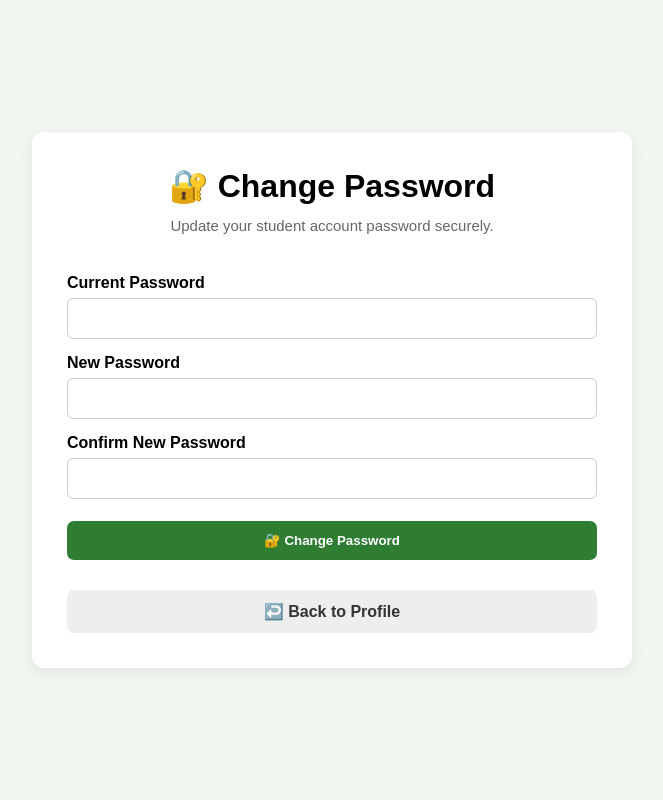
After one commit to yashika-sv/Eco-Campus-Tracker, a Flask app: template templates/change_password.html in a window 1280 px wide. The commit adds this page. Shown: the whole page, without its empty margins (308-971 px from the left). Run offline with Flask 3, Linux system fonts and the light colour scheme; the template is opened without the code that fills it, so the values that code supplies are empty.

Commit message:
Add student password change feature

```diff
--- a/app.py
+++ b/app.py
@@ -183,6 +183,79 @@ def edit_profile():
     return render_template("edit_profile.html", student=student)
 
 
+@app.route("/profile/change-password", methods=["GET", "POST"])
+def change_password():
+
+    if "student_id" not in session:
+        flash("Please login first.")
+        return redirect(url_for("login"))
+
+    connection = get_db_connection()
+
+    student = connection.execute(
+        "SELECT * FROM students WHERE id = ?",
+        (session["student_id"],)
+    ).fetchone()
+
+    if student is None:
+        connection.close()
+        session.clear()
+        flash("Student account not found.")
+        return redirect(url_for("login"))
+
+    if request.method == "POST":
+
+        current_password = request.form["current_password"]
+        new_password = request.form["new_password"]
+        confirm_password = request.form["confirm_password"]
+
+        if not current_password or not new_password or not confirm_password:
+            connection.close()
+            flash("Please fill in all password fields.")
+            return redirect(url_for("change_password"))
+
+        if not check_password_hash(student["password"], current_password):
+            connection.close()
+            flash("Current password is incorrect.")
+            return redirect(url_for("change_password"))
+
+        if len(new_password) < 6:
+            connection.close()
+            flash("New password must contain at least 6 characters.")
+            return redirect(url_for("change_password"))
+
+        if new_password != confirm_password:
+            connection.close()
+            flash("New passwords do not match.")
+            return redirect(url_for("change_password"))
+
+        if new_password == current_password:
+            connection.close()
+            flash("New password must be different from the current password.")
+            return redirect(url_for("change_password"))
+
+        hashed_password = generate_password_hash(new_password)
+
+        connection.execute(
+            """
+            UPDATE students
+            SET password = ?
+            WHERE id = ?
+            """,
+            (hashed_password, session["student_id"])
+        )
+
+        connection.commit()
+        connection.close()
+
+        flash("Password changed successfully.")
+        return redirect(url_for("profile"))
+
+    connection.close()
+
+    return render_template("change_password.html")
+
+
 @app.route("/logout")
 def logout():
 
--- /dev/null
+++ b/templates/change_password.html
@@ -0,0 +1,79 @@
+<!DOCTYPE html>
+<html lang="en">
+
+<head>
+    <meta charset="UTF-8">
+    <meta name="viewport" content="width=device-width, initial-scale=1.0">
+
+    <title>Change Password - Eco Campus Tracker</title>
+
+    <link rel="stylesheet" href="{{ url_for('static', filename='css/style.css') }}">
+</head>
+
+<body>
+
+    <div class="profile-container">
+
+        <div class="profile-box">
+
+            <h1>🔐 Change Password</h1>
+
+            <p class="profile-subtitle">
+                Update your student account password securely.
+            </p>
+
+            {% with messages = get_flashed_messages() %}
+                {% if messages %}
+                    {% for message in messages %}
+                        <p class="message">{{ message }}</p>
+                    {% endfor %}
+                {% endif %}
+            {% endwith %}
+
+            <form method="POST">
+
+                <label for="current_password">Current Password</label>
+                <input
+                    type="password"
+                    id="current_password"
+                    name="current_password"
+                    required
+                >
+
+                <label for="new_password">New Password</label>
+                <input
+                    type="password"
+                    id="new_password"
+                    name="new_password"
+                    required
+                >
+
+                <label for="confirm_password">Confirm New Password</label>
+                <input
+                    type="password"
+                    id="confirm_password"
+                    name="confirm_password"
+                    required
+                >
+
+                <button type="submit" class="profile-btn">
+                    🔐 Change Password
+                </button>
+
+            </form>
+
+            <div class="profile-actions">
+
+                <a href="{{ url_for('profile') }}" class="profile-btn secondary">
+                    ↩️ Back to Profile
+                </a>
+
+            </div>
+
+        </div>
+
+    </div>
+
+</body>
+
+</html>
--- a/templates/profile.html
+++ b/templates/profile.html
@@ -50,6 +50,10 @@
                     ✏️ Edit Profile
                 </a>
 
+                <a href="{{ url_for('change_password') }}" class="profile-btn">
+    🔐 Change Password
+</a>
+
                 <a href="{{ url_for('dashboard') }}" class="profile-btn secondary">
                     ↩️ Back to Dashboard
                 </a>
```
